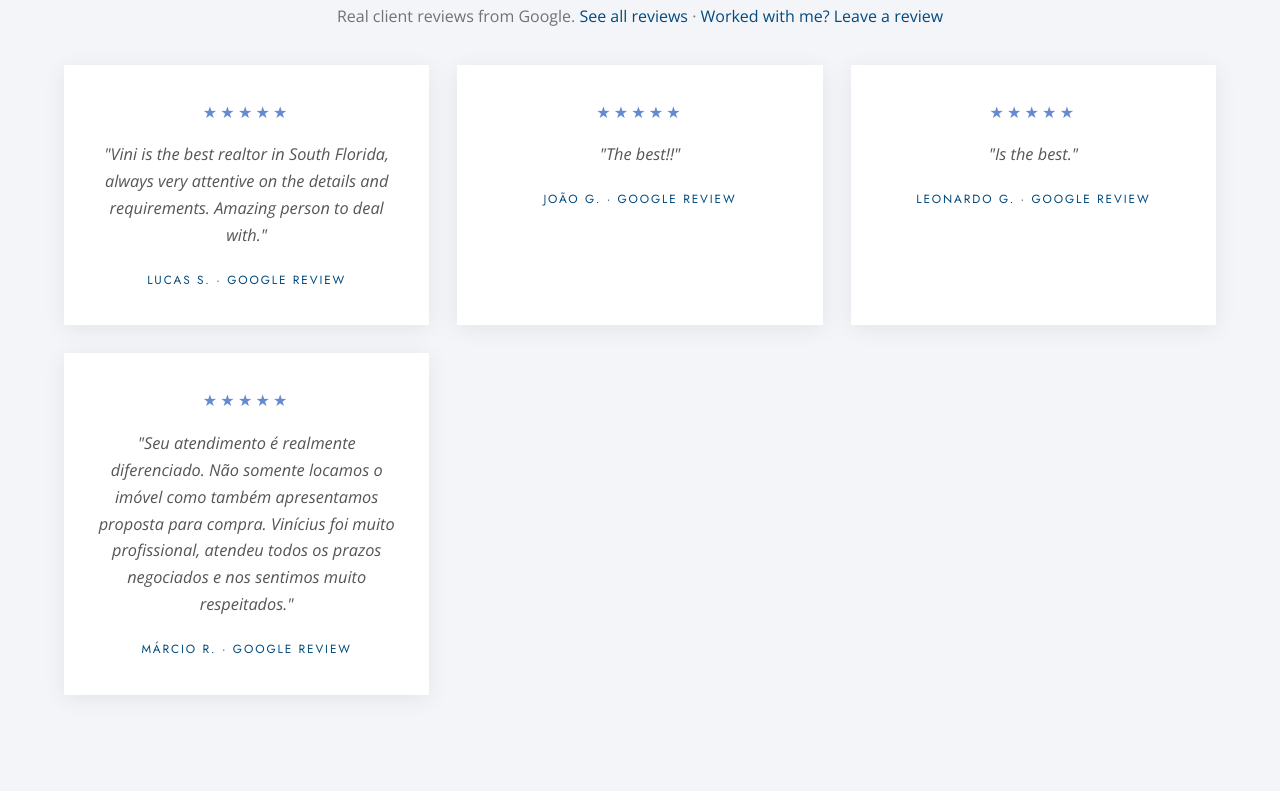
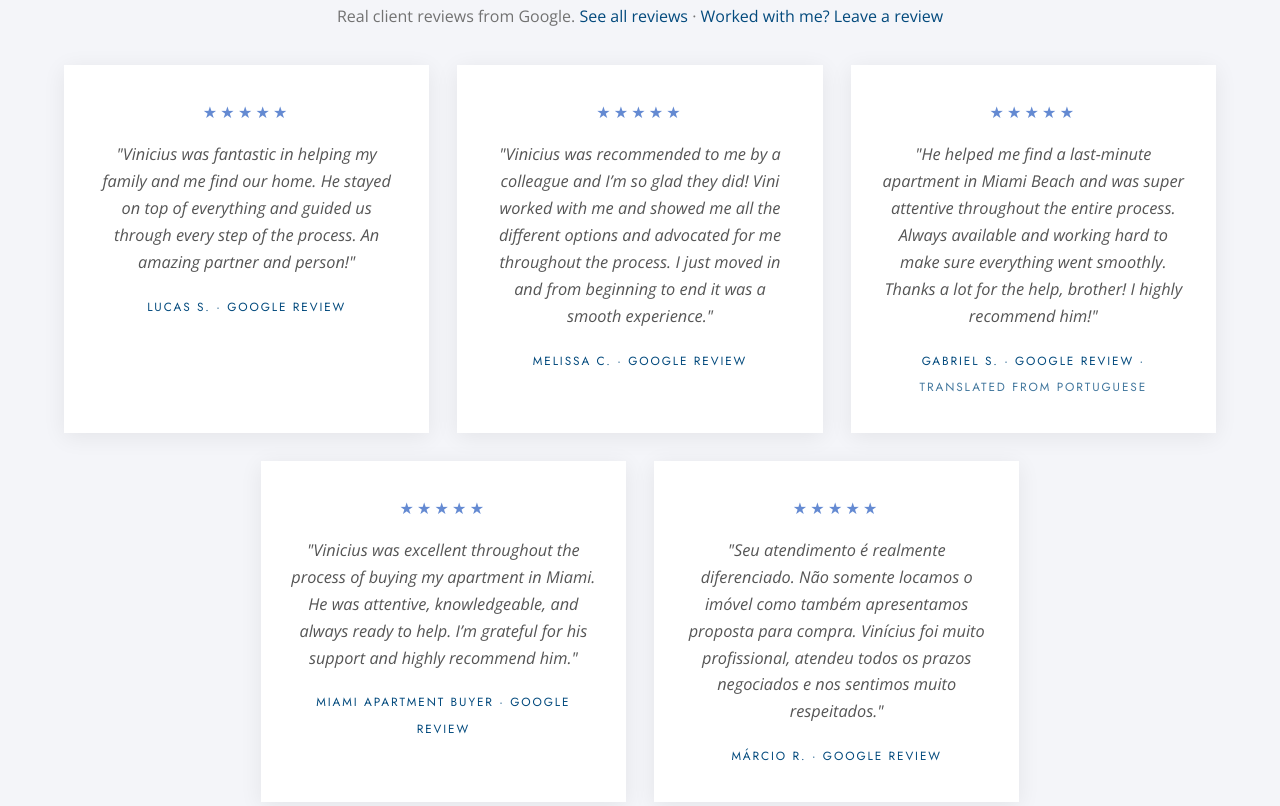
Before and after one commit to viniciuscadengue2-ship-it/realtorvini., a plain HTML site: page docs/index.html in a window 1280 px wide. Shown: the part 6915-7721 px from the top of the page. Drawn offline with nearby package versions, Linux system fonts and the light colour scheme.

Commit message:
Homepage reviews: replace short reviews with 4 new Google reviews
Co-Authored-By: Claude Opus 5.5 <noreply@anthropic.com>
Claude-Session: https://claude.ai/code/session_01456CTFXLM6hPCFfpeRjJjX

```diff
--- a/docs/css/styles.css
+++ b/docs/css/styles.css
@@ -767,3 +767,9 @@ a.listing-photo-wrap:hover .listing-photo-img { transform: scale(1.04); }
 .hood-all-list{columns:3;column-gap:28px;margin:18px 0 0;padding:0;list-style:none}.hood-all-list li{margin:0 0 6px}
 @media (max-width:820px){.hood-all-list{columns:2}}
 /* LEADGEN:END */
+/* REVIEWS:START */
+.testimonial-grid{display:flex;flex-wrap:wrap;justify-content:center}
+.testimonial-grid .testimonial-card{flex:0 1 calc((100% - 56px)/3);margin:0}
+@media (max-width:900px){.testimonial-grid .testimonial-card{flex-basis:100%}}
+.testimonial-card .t-note{font-weight:400;opacity:.75}
+/* REVIEWS:END */
--- a/docs/index.html
+++ b/docs/index.html
@@ -662,18 +662,23 @@
       <div class="testimonial-grid">
         <blockquote class="testimonial-card">
           <p>&#9733;&#9733;&#9733;&#9733;&#9733;</p>
-          <p class="testimonial-quote">"Vini is the best realtor in South Florida, always very attentive on the details and requirements. Amazing person to deal with."</p>
+          <p class="testimonial-quote">"Vinicius was fantastic in helping my family and me find our home. He stayed on top of everything and guided us through every step of the process. An amazing partner and person!"</p>
           <cite>Lucas S. &middot; Google Review</cite>
         </blockquote>
         <blockquote class="testimonial-card">
           <p>&#9733;&#9733;&#9733;&#9733;&#9733;</p>
-          <p class="testimonial-quote">"The best!!"</p>
-          <cite>João G. &middot; Google Review</cite>
+          <p class="testimonial-quote">"Vinicius was recommended to me by a colleague and I&rsquo;m so glad they did! Vini worked with me and showed me all the different options and advocated for me throughout the process. I just moved in and from beginning to end it was a smooth experience."</p>
+          <cite>Melissa C. &middot; Google Review</cite>
         </blockquote>
         <blockquote class="testimonial-card">
           <p>&#9733;&#9733;&#9733;&#9733;&#9733;</p>
-          <p class="testimonial-quote">"Is the best."</p>
-          <cite>Leonardo G. &middot; Google Review</cite>
+          <p class="testimonial-quote">"He helped me find a last-minute apartment in Miami Beach and was super attentive throughout the entire process. Always available and working hard to make sure everything went smoothly. Thanks a lot for the help, brother! I highly recommend him!"</p>
+          <cite>Gabriel S. &middot; Google Review &middot; <span class="t-note">Translated from Portuguese</span></cite>
+        </blockquote>
+        <blockquote class="testimonial-card">
+          <p>&#9733;&#9733;&#9733;&#9733;&#9733;</p>
+          <p class="testimonial-quote">"Vinicius was excellent throughout the process of buying my apartment in Miami. He was attentive, knowledgeable, and always ready to help. I&rsquo;m grateful for his support and highly recommend him."</p>
+          <cite>Miami apartment buyer &middot; Google Review</cite>
         </blockquote>
         <blockquote class="testimonial-card" lang="pt">
           <p>&#9733;&#9733;&#9733;&#9733;&#9733;</p>
```
Also changed, not shown: docs/site-manifest.json (+5 -5 lines).
